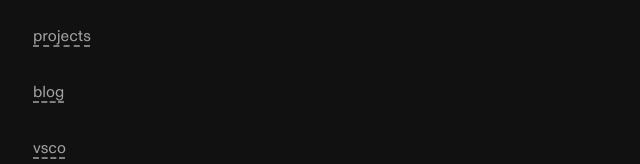
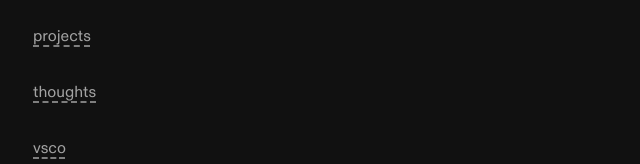
Before and after one commit to emmanuelotoo/portfolio, a Next.js app: page / in a window 1280 px wide. Shown: the part 362-526 px from the top of the page, without its empty margins (319-959 px from the left). Built offline with nearby package versions, Linux system fonts and the light colour scheme.

Commit message:
feat: update Navbar links to replace blog with thoughts

```diff
--- a/src/components/navbar.tsx
+++ b/src/components/navbar.tsx
@@ -10,10 +10,10 @@ export const Navbar = () => {
         projects
       </Link>
       <Link
-        href="/blog"
+        href="/thoughts"
         className="text-secondary-foreground transition-all duration-300 hover:text-white hover:translate-x-1 underline decoration-dashed underline-offset-[5px] py-2 text-sm sm:text-base min-h-[44px] flex items-center focus:outline-none rounded"
       >
-        blog
+        thoughts
       </Link>
       <a
         href="https://vsco.co/thisara0"
```
